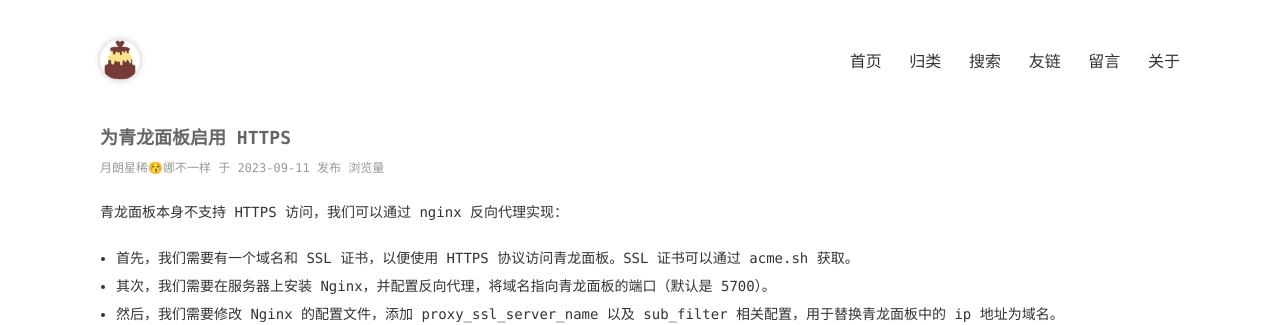
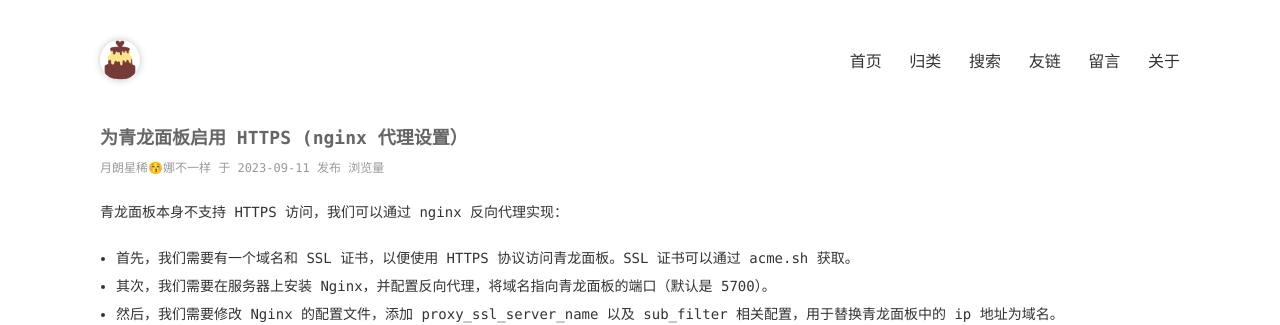
Before and after one commit to nksmiles/nksmiles.github.io, a Jekyll site: the page built from _posts/2023-09-11-enable-https-for-qinglong-panel-nginx-proxy.md, in a window 1280 px wide. Shown: the top 325 px of the page. Built offline with Jekyll 4.4.1, drawn with Linux system fonts in a browser that asks for light colours; comment, search, counter and statistics services are not loaded.

Commit message:
Update and rename 2023-09-11-enable-https-for-qinglong-panel.md to 2023-09-11-enable-https-for-qinglong-panel-nginx-proxy.md

```diff
--- a/_posts/2023-09-11-enable-https-for-qinglong-panel.md
+++ b/_posts/2023-09-11-enable-https-for-qinglong-panel-nginx-proxy.md
@@ -1,6 +1,6 @@
 ---
 layout: mypost
-title: 为青龙面板启用 HTTPS
+title: 为青龙面板启用 HTTPS (nginx 代理设置）
 categories: [Linux]
 ---
 
```
